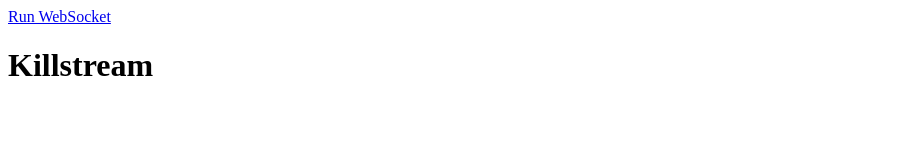
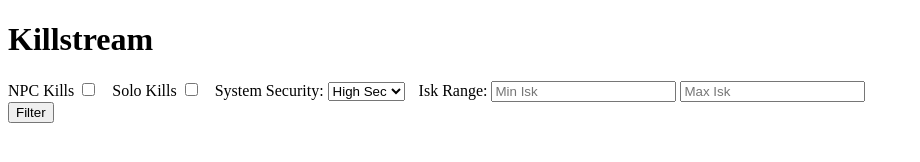
Before and after one commit to Lxr82/zkillboard-filter, a plain HTML site: page index.html in a window 1280 px wide. Shown: the whole page, without its empty margins (0-920 px from the left). Drawn offline with Linux system fonts and the light colour scheme.

Commit message:
added filter options

```diff
--- a/index.html
+++ b/index.html
@@ -7,18 +7,58 @@
     <meta content="utf-8" http-equiv="encoding">
     <style>
         .killreport{
-            margin-bottom:100px
+            margin-bottom: 100px;
+        }
+        .isk-range{
+            width: 100px;
+        }
+        label {
+            margin-inline-end: 10px;
+            display: inline;
+        }
+
+        input {
+            display: inline;
         }
     </style>
    </head>
 
    <body>
-      <div id = "sse">
-         <a href = "javascript:runKillstream()">Run WebSocket</a>
-      </div>
 
       <div id="killstream">
-          <h1>Killstream</h2>
+        <h1>Killstream</h2>
+        <form class="filter-form" action=>
+            <label>
+                NPC Kills
+                <input type="checkbox" id="npc">
+            </label>
+
+            <label>
+                Solo Kills
+                <input type="checkbox" id="solo">
+            </label>
+
+            <label>
+                System Security:
+                <select id="security">
+                    <option value="high-sec">High Sec</option>
+                    <option value="low-sec">High Sec</option>
+                    <option value="null-sec">High Sec</option>
+                    <option value="w-space">W-Space</option>
+                </select>
+            </label>
+
+            <label>
+                Isk Range:
+                <input type="text" id="min-isk" placeholder="Min Isk">
+                <input type="text" id="max-isk" placeholder="Max Isk">
+            </label>
+
+            <div id="start-killstream">
+                <button onclick="javascript:runKillstream()">Filter</a>
+            </div>
+        </form>
+
       </div>
 
    </body>
--- a/zkill-filter-scripts.js
+++ b/zkill-filter-scripts.js
@@ -1,5 +1,10 @@
 function runKillstream() {
     console.log("Starting killstream, please wait")
+    var npc = document.getElementById("npc").value;
+    var solo = document.getElementById("solo").value;
+    var minIsk = document.getElementById("min-isk").value;
+    var maxIsk = document.getElementById("max-isk").value;
+    alert(minIsk)
     var sub = {"action":"sub","channel":"killstream"}
     websocket = new WebSocket("wss://zkillboard.com/websocket/")
 
@@ -11,7 +16,6 @@
     websocket.onmessage = function (event) {
         console.log("Grabbing kill report");
         console.log(event.data);
-        console.log("Inserting kill report")
         addKillReport(event.data);
     }
 
@@ -21,7 +25,7 @@
 
 function addKillReport(data){
     var report = document.createElement("p");
-    report.setAttribute("id", "killreport")
+    report.setAttribute("class", "killreport")
     report.innerText = data;
     document.getElementById("killstream").appendChild(report);
 }
```
Also changed, not shown: 1 other file.
